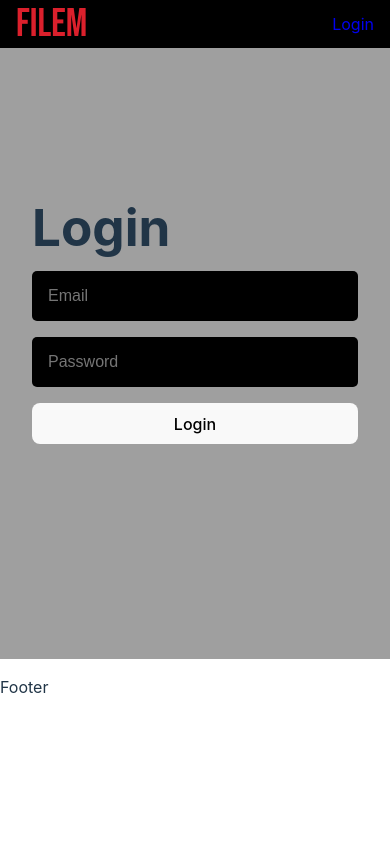
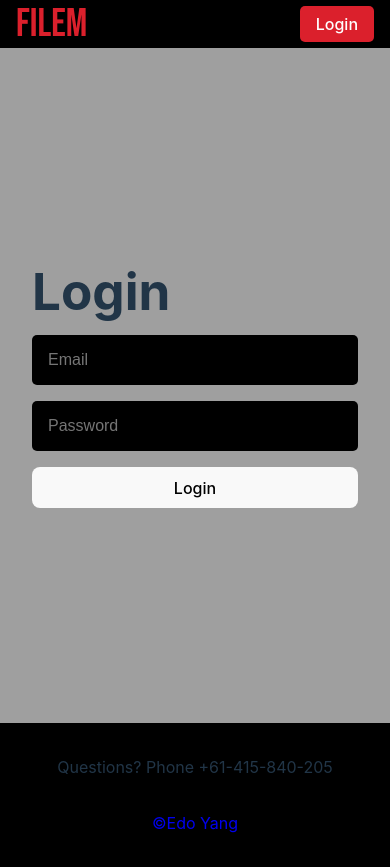
Before and after one commit to edoyang/filem, a React (Vite) app: page /login in a window 390 px wide. Before the commit the page ends 844 px from the top, so only its background shows below. Built offline with nearby package versions, Linux system fonts and the light colour scheme; no server answers.

Commit message:
TODO: Documentation

```diff
--- a/src/App.jsx
+++ b/src/App.jsx
@@ -7,6 +7,7 @@ import Movie from "./pages/Movie";
 import Header from "./components/Header";
 import Login from "./pages/Login";
 import "./Responsive.css";
+import Footer from "./components/Footer";
 
 function App() {
   return (
@@ -19,7 +20,7 @@ function App() {
           <Route path="/movie/:id" Component={Movie} />
         </Routes>
       </div>
-      <footer>Footer</footer>
+      <Footer />
     </>
   );
 }
--- a/src/Responsive.css
+++ b/src/Responsive.css
@@ -7,6 +7,7 @@
   --small-text: normal 12px/24px "Work Sans", sans-serif;
   --cast-text: bold 19px/22px "Work Sans", sans-serif;
   --logo: normal 50px "Bebas Neue", sans-serif;
+  --genre-info: bolder 1rem "Work Sans", sans-serif;
   --hero-height: 80vh;
   --headline-line-clamp: 1;
   --paragraph-line-clamp: 3;
@@ -14,7 +15,7 @@
   --card-width: 190px;
   --card-height: 300px;
   --global-padding: 2rem;
-  --heaader-position: sticky;
+  --header-position: absolute;
   --backdrop: linear-gradient(
     to right,
     rgba(0, 0, 0, 1) 0%,
@@ -23,8 +24,16 @@
     rgba(0, 0, 0, 0.85) 75%,
     rgba(0, 0, 0, 1) 100%
   );
-  --backdrop-header: linear-gradient(
+  --background-header: linear-gradient(
     to bottom,
+    rgba(0, 0, 0, 0.85) 0%,
+    rgba(0, 0, 0, 0.7) 25%,
+    rgba(0, 0, 0, 0.6) 50%,
+    rgba(0, 0, 0, 0.5) 75%,
+    rgba(0, 0, 0, 0) 100%
+  );
+  --background-footer: linear-gradient(
+    to top,
     rgba(0, 0, 0, 0.85) 0%,
     rgba(0, 0, 0, 0.7) 25%,
     rgba(0, 0, 0, 0.6) 50%,
@@ -80,8 +89,16 @@
     --card-height: 150px;
     --global-padding: 1rem;
     --header-position: relative;
-    --backdrop-header: black;
+    --background-header: black;
+    --background-footer: black;
     --login-form-width: 100%;
     --login-form-height: 100%;
+    --genre-info: bolder 0.725rem "Work Sans", sans-serif;
   }
 }
+
+@media (max-width: 330px) {
+  :root {
+    --genre-info: bolder 0.625rem "Work Sans", sans-serif;
+  }
+}
--- /dev/null
+++ b/src/components/Footer/index.jsx
@@ -0,0 +1,12 @@
+import "./style.scss";
+
+const Footer = () => {
+  return (
+    <footer>
+      <p>Questions? Phone +61-415-840-205</p>
+      <a href="https://linkedin.com/in/edoyang">©Edo Yang</a>
+    </footer>
+  );
+};
+
+export default Footer;
--- /dev/null
+++ b/src/components/Footer/style.scss
@@ -0,0 +1,9 @@
+footer {
+  background: var(--background-footer);
+  display: flex;
+  justify-content: center;
+  align-items: center;
+  flex-direction: column;
+  gap: 2rem;
+  padding: calc(var(--global-padding) * 2);
+}
--- a/src/components/Header/style.scss
+++ b/src/components/Header/style.scss
@@ -3,7 +3,7 @@ header {
   padding: 0 var(--global-padding);
   justify-content: space-between;
   align-items: center;
-  position: absolute;
+  position: var(--header-position);
   width: 100%;
   z-index: 10;
 
@@ -26,6 +26,17 @@ header {
     height: 100%;
     z-index: -1;
     pointer-events: none;
-    background: var(--backdrop-header);
+    background: var(--background-header);
+  }
+
+  .list {
+    > a {
+      font-size: 1rem;
+      font-weight: 500;
+      color: white;
+      background-color: #db202c;
+      padding: 0.5rem 1rem;
+      border-radius: 5px;
+    }
   }
 }
--- a/src/components/MovieDetails/style.scss
+++ b/src/components/MovieDetails/style.scss
@@ -34,7 +34,9 @@
     > .movie-info {
       display: flex;
       gap: 1rem;
-      font: bolder 1rem "Work Sans", sans-serif;
+      font: var(--genre-info);
+      white-space: nowrap;
+      overflow: hidden;
 
       > *::after {
         content: "•";
--- a/src/pages/Login/style.scss
+++ b/src/pages/Login/style.scss
@@ -15,6 +15,7 @@
     padding: 2rem;
     justify-content: center;
     align-items: center;
+    margin: 0;
 
     > h1 {
       align-self: start;
```
